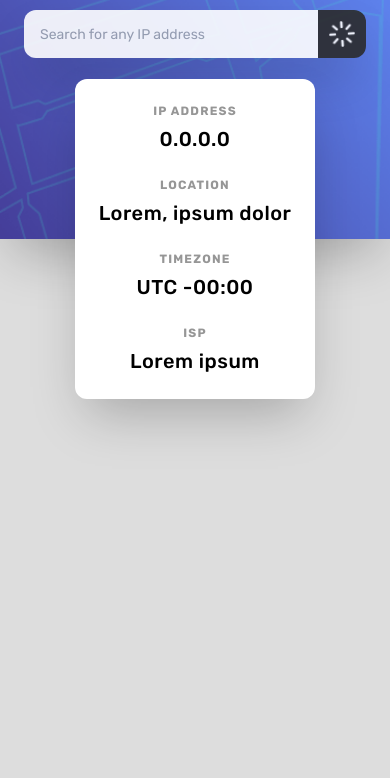
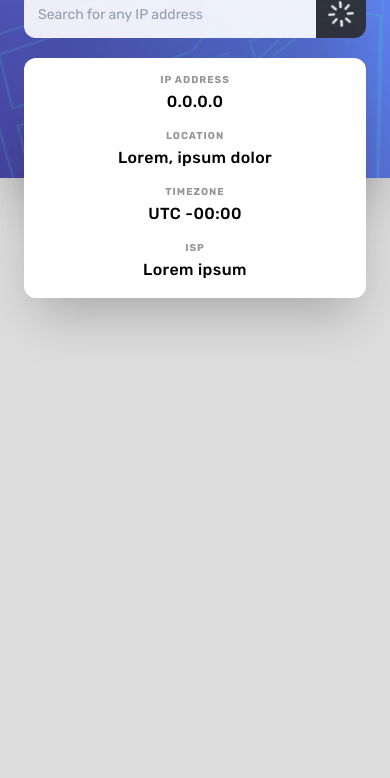
Before and after one commit to ShayanTheNerd/IP-address-tracker, a website with bundled scripts: page index.html in a window 390 px wide. Shown: the part 66-844 px from the top of the page. Built offline with nearby package versions, Linux system fonts and the light colour scheme; no server answers.

Commit message:
fix: update minor styles & fix responsive issues

```diff
--- a/index.html
+++ b/index.html
@@ -7,7 +7,7 @@
 		<title>IP Address Tracker</title>
 
 		<meta name="color-scheme" content="light" />
-		<meta name="theme-color" content="#5873da" />
+		<meta name="theme-color" content="#ffffff" />
 		<meta name="author" content="Shayan Zamani" />
 		<meta name="viewport" content="width=device-width, initial-scale=1.0" />
       <meta name="keywords" content="online free ip address tracker, frontend mentor ip address tracker challenge" />
@@ -40,10 +40,13 @@
 		<script type="module" src="./assets/js/app.js"></script>
 	</head>
 
-	<body class="flex min-h-screen flex-col supports-[min-height:100dvh]:min-h-[100dvh]">
+	<body
+		class="flex min-h-screen flex-col [-webkit-tap-highlight-color:transparent] selection:bg-[#5873da] selection:text-white supports-[min-height:100dvh]:min-h-[100dvh]">
 		<header
-			class="relative z-500 flex h-[305px] flex-col items-center bg-[url('../images/pattern-bg-mobile.png')] bg-cover bg-no-repeat shadow-2xl sm:bg-[url('../images/pattern-bg-desktop.png')] sm:bg-center lg:h-[230px]">
-			<h1 class="my-6 text-xl font-medium tracking-wide text-white sm:text-2xl lg:text-3xl">IP Address Tracker</h1>
+			class="relative z-500 flex h-[244px] flex-col items-center bg-[url('../images/pattern-bg-mobile.png')] bg-cover bg-no-repeat shadow-2xl sm:h-[250px] sm:bg-[url('../images/pattern-bg-desktop.png')] sm:bg-center lg:h-[230px]">
+			<h1 class="my-3.5 text-xl font-medium tracking-wide text-white sm:text-2xl lg:my-6 lg:text-3xl">
+				IP Address Tracker
+			</h1>
 
 			<!-- IP search form -->
 			<search class="w-full max-w-lg px-6">
@@ -51,7 +54,8 @@
 					<fieldset id="IP_tracker_form_fieldset" class="group flex disabled:opacity-90">
 						<legend class="sr-only">Search for any IP address</legend>
 
-						<label for="IP_input" class="sr-only">IP address</label>
+						<label class="relative w-full after:absolute after:right-0 after:h-full after:w-0.5 after:bg-birch">
+							<p class="sr-only">IP address</p>
 							<input
 								required
 								type="search"
@@ -59,22 +63,25 @@
 								title="Enter a valid IP address. E.g., '192.158.1.38'."
 								placeholder="Search for any IP address"
 								pattern="^(25[0-5]|2[0-4][0-9]|[01]?[0-9][0-9]?)\.(25[0-5]|2[0-4][0-9]|[01]?[0-9][0-9]?)\.(25[0-5]|2[0-4][0-9]|[01]?[0-9][0-9]?)\.(25[0-5]|2[0-4][0-9]|[01]?[0-9][0-9]?)$"
-							class="h-12 w-full rounded-l-xl bg-white px-4 py-2 text-birch placeholder:text-sm focus:outline focus:outline-[3px] focus:outline-offset-[-3px] focus:outline-birch placeholder:sm:text-base" />
+								class="h-12 w-full rounded-l-xl rounded-r-none bg-white px-3.5 py-2 text-birch placeholder:text-sm focus:outline focus:outline-[3px] focus:outline-offset-[-3px] focus:outline-birch sm:px-4 placeholder:sm:text-base" />
+						</label>
 
 						<button
 							type="submit"
 							title="Look up"
-							class="group flex w-12 shrink-0 items-center justify-center rounded-r-xl bg-birch transition-opacity focus-within:outline-none focus-visible:opacity-85 group-enabled:hover:opacity-85">
+							class="group flex w-12 shrink-0 items-center justify-center rounded-r-xl bg-birch pe-0.5 transition-opacity focus-within:outline-none focus-visible:opacity-90 group-enabled:hover:opacity-90">
 							<svg
+								aria-hidden="true"
 								width="11"
 								height="14"
-								class="stroke-white transition-transform group-active:scale-90 group-disabled:hidden">
-								<path stroke-width="3" d="M2 1l6 6-6 6" />
+								class="transition-transform group-active:scale-90 group-disabled:hidden">
+								<path fill="none" stroke="#ffffff" stroke-width="3" d="M2 1l6 6-6 6" />
 							</svg>
 
 							<!-- Loading spinner -->
 							<svg
 								viewBox="0 0 24 24"
+								aria-hidden="true"
 								class="hidden h-7 w-7 fill-white group-disabled:inline-block"
 								style="animation: spin 2s infinite linear">
 								<path
@@ -88,27 +95,33 @@
 
 		<main class="relative flex grow flex-col items-center">
 			<!-- IP address info -->
-			<div class="absolute z-500 mx-auto max-w-lg -translate-y-1/2 px-6 lg:max-w-4xl">
-				<article class="rounded-xl bg-white py-6 shadow-2xl">
-					<ul class="lg:custom-divide-x space-y-6 text-center lg:grid lg:grid-cols-4 lg:space-y-0 lg:text-start">
-						<li class="space-y-1.5 px-6">
-							<p class="text-xs font-bold tracking-widest text-grey">IP ADDRESS</p>
-							<strong id="IP_address" class="block text-xl font-medium tracking-wide">0.0.0.0</strong>
+			<div class="absolute z-500 mx-auto w-full max-w-lg -translate-y-1/2 px-6 lg:max-w-4xl">
+				<article class="rounded-xl bg-white py-4 shadow-2xl lg:py-6">
+					<ul class="lg:custom-divide-x space-y-4 text-center lg:grid lg:grid-cols-4 lg:space-y-0 lg:text-start">
+						<li class="space-y-1 px-4 lg:space-y-1.5 lg:px-6">
+							<p class="text-xxs font-bold leading-2 tracking-widest text-grey lg:text-xs">IP ADDRESS</p>
+							<strong id="IP_address" class="line-clamp-2 font-medium tracking-wide lg:line-clamp-3 lg:text-xl">
+								0.0.0.0
+							</strong>
 						</li>
-						<li class="space-y-1.5 px-6">
-							<p class="text-xs font-bold tracking-widest text-grey">LOCATION</p>
-							<strong id="IP_location" class="block text-xl font-medium tracking-wide">Lorem, ipsum dolor</strong>
+						<li class="space-y-1 px-4 lg:space-y-1.5 lg:px-6">
+							<p class="text-xxs font-bold leading-2 tracking-widest text-grey lg:text-xs">LOCATION</p>
+							<strong id="IP_location" class="line-clamp-2 font-medium tracking-wide lg:line-clamp-3 lg:text-xl">
+								Lorem, ipsum dolor
+							</strong>
 						</li>
-						<li class="space-y-1.5 px-6">
-							<p class="text-xs font-bold tracking-widest text-grey">TIMEZONE</p>
-							<strong class="block text-xl font-medium tracking-wide">
+						<li class="space-y-1 px-4 lg:space-y-1.5 lg:px-6">
+							<p class="text-xxs font-bold leading-2 tracking-widest text-grey lg:text-xs">TIMEZONE</p>
+							<strong class="line-clamp-2 font-medium tracking-wide lg:line-clamp-3 lg:text-xl">
 								UTC
 								<time id="IP_timezone">-00:00</time>
 							</strong>
 						</li>
-						<li class="space-y-1.5 px-6">
-							<p class="text-xs font-bold tracking-widest text-grey">ISP</p>
-							<strong id="IP_ISP" class="block text-xl font-medium tracking-wide">Lorem ipsum</strong>
+						<li class="space-y-1 px-4 lg:space-y-1.5 lg:px-6">
+							<p class="text-xxs font-bold leading-2 tracking-widest text-grey lg:text-xs">ISP</p>
+							<strong id="IP_ISP" class="line-clamp-2 font-medium tracking-wide lg:line-clamp-3 lg:text-xl">
+								Lorem ipsum
+							</strong>
 						</li>
 					</ul>
 				</article>
--- a/tailwind.config.js
+++ b/tailwind.config.js
@@ -14,11 +14,14 @@ export default {
 				grey: '#969696',
 				birch: '#2b2b2b',
 			},
-			opacity: {
-				85: '0.85',
-			},
 			zIndex: {
 				500: 500,
+			},
+			fontSize: {
+				xxs: '10px',
+			},
+			lineHeight: {
+				2: '12px',
 			},
 		},
 	},
```
Also changed, not shown: assets/css/styles.css. Lines whose indentation alone changed are shown as unchanged.
